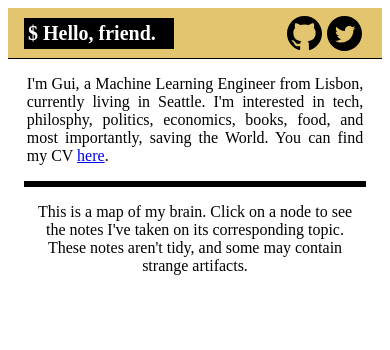
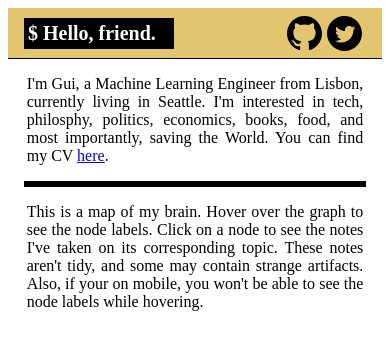
Before and after one commit to colobas/colobas.github.io, a Svelte app: page / in a window 390 px wide. Shown: the top 350 px of the page. Built offline with nearby package versions, Linux system fonts and the light colour scheme; no server answers; the HTML template or start-up script is replaced by a standard one.

Commit message:
add mobile warning

```diff
--- a/src/routes/Home.svelte
+++ b/src/routes/Home.svelte
@@ -26,9 +26,10 @@
     <span class="helper"></span>
   </div>
   <div class="text-block map-label">
-    This is a map of my brain. Click on a node to see the notes I've taken on its
-    corresponding topic. These notes aren't tidy, and some may contain strange
-    artifacts.
+    This is a map of my brain. Hover over the graph to see the node labels. Click on a node
+    to see the notes I've taken on its corresponding topic. These notes aren't tidy, and some
+    may contain strange artifacts. Also, if your on mobile, you won't be able to see the node
+    labels while hovering.
   </div>
 </Base>
 <style>
@@ -41,7 +42,7 @@
     text-align: justify;
   }
   .map-label {
-    text-align: center;
+    text-align: justify;
   }
   .map {
     border: 3px solid black;
```
